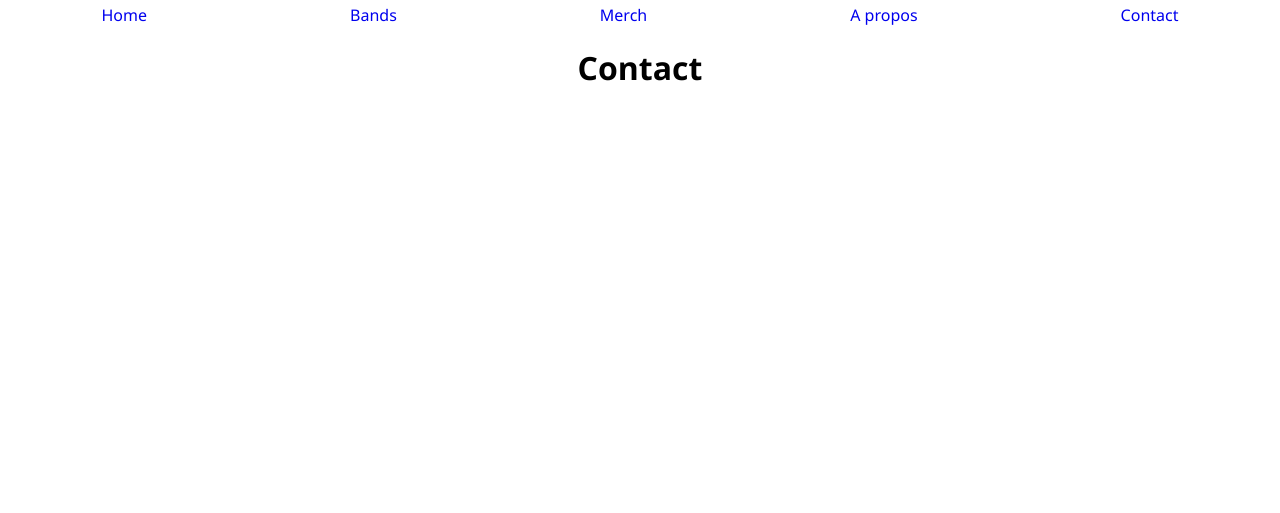
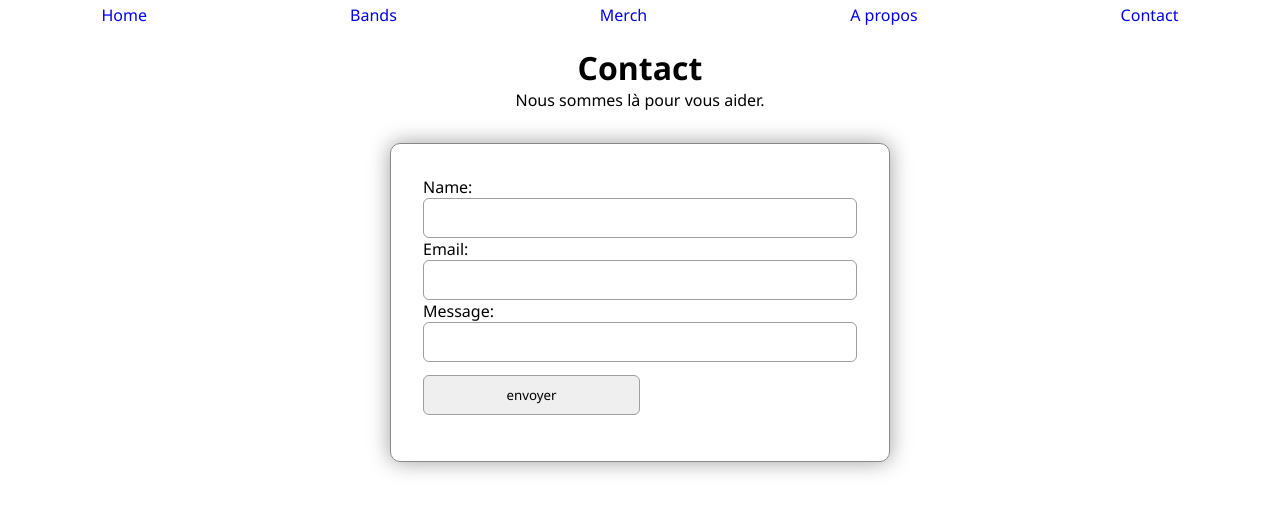
Before and after one commit to LeoLChalot/Django-web-app, a Django app: page /contact/ in a window 1280 px wide. Shown: the top 513 px of the page. Run offline with Django 4.2, Linux system fonts and the light colour scheme.

Commit message:
Envoi fictif du mail

```diff
--- /dev/null
+++ b/merchex/listings/forms.py
@@ -0,0 +1,6 @@
+from django import forms
+
+class ContactUsForm(forms.Form):
+    name = forms.CharField(required=False)
+    email = forms.EmailField()
+    message = forms.CharField(max_length=1000)
--- a/merchex/listings/models.py
+++ b/merchex/listings/models.py
@@ -21,7 +21,7 @@ class Band(models.Model):
     active = models.fields.BooleanField(default=True)
     official_homepage = models.fields.URLField(null=True, blank=True)
 
-    def __str__(self):
+    def __str__(self) -> str :
         return f'{self.name}'
 
 
@@ -41,5 +41,5 @@ class Listing(models.Model):
         choices=Type.choices, max_length=50, default='M')
     band = models.ForeignKey(Band, null=True, on_delete=models.SET_NULL)
 
-    def __str__(self):
+    def __str__(self) -> str:
         return f'{self.title}'
--- a/merchex/listings/static/listings/style.css
+++ b/merchex/listings/static/listings/style.css
@@ -6,9 +6,9 @@
     margin: 0;
     font-family: 'Segoe UI', Tahoma, Geneva, Verdana, sans-serif;
 }
-*{
-    /* box-shadow: 0px 0px 1px 0px red inset; */
-}
+/* {
+    box-shadow: 0px 0px 1px 0px red inset;
+} */
 a{
     text-decoration: none;
 }
@@ -67,6 +67,29 @@ header nav{
     border-radius: 10px;
 }
 
+#contact-form{
+    width: 500px;
+    margin-top: 2em;
+    padding: 2em;
+    border: 1px solid #888888;
+    border-radius: 10px;
+    box-shadow: 0px 0px 21px 0px rgba(158, 158, 158, 1);
+}
+#contact-form input{
+    height: 40px;
+    padding: .5em;
+    border-radius: 6px;
+    border: 1px solid rgba(158, 158, 158, 1);
+}
+#contact-form input:not(#submit){
+    width: 100%;
+}
+#contact-form input:is(#submit){
+    width: 50%;
+    margin: 1em auto;
+
+}
+
 
 @media screen and (min-width: 321px) {
     .band-card-wrapper{
--- a/merchex/listings/templates/listings/contact.html
+++ b/merchex/listings/templates/listings/contact.html
@@ -1,3 +1,9 @@
 {% extends 'listings/base.html' %} {% block content %}
 <h1>Contact</h1>
+<p>Nous sommes là pour vous aider.</p>
+<form action="" method="post" id="contact-form" novalidate>
+    {% csrf_token %}
+    {{ form.as_p }}
+    <input type="submit" value="envoyer" id="submit">
+</form>
 {% endblock %}
--- /dev/null
+++ b/merchex/listings/templates/listings/email_confirmation.html
@@ -0,0 +1,5 @@
+{% extends 'listings/base.html' %} {% block content %}
+<h1>Contact</h1>
+<p>Nous sommes là pour vous aider.</p>
+<h2>Votre mail a bien été envoyé, merci pour votre confiance !</h2>
+{% endblock %}
--- a/merchex/listings/views.py
+++ b/merchex/listings/views.py
@@ -1,9 +1,13 @@
 from django.http import HttpResponse
 from django.shortcuts import render
+from django.core.mail import send_mail
+from django.shortcuts import redirect
 
 # * Import du modèle Band
 from listings.models import Band
 from listings.models import Listing
+
+from listings.forms import ContactUsForm
 
 def home(request):
         return render(request, 'listings/home.html')
@@ -21,7 +25,18 @@ def listing_detail(request, id):
                 { 'listing': listing })
 
 def contact(request):
-        return render(request, 'listings/contact.html')
+        # print('Lam éthode de requête est : ', request.method)
+        # print('Les données POST sont : ', request.POST)
+        if request.method == 'POST':
+                form = ContactUsForm(request.POST)
+                if form.is_valid():
+                        send_mail(subject=f'Message from {form.cleaned_data["name"] or "anonyme"} via MerchEx Contact Us form', message=form.cleaned_data['message'], from_email=form.cleaned_data['email'], recipient_list=['admin@merchex.xyz'],
+                        )
+                        return redirect('listings/email-sent.html')
+        else:
+                form = ContactUsForm()
+
+        return render(request, 'listings/contact.html', {'form':form})
 
 def band_list(request):
         bands = Band.objects.all()
--- a/merchex/merchex/settings.py
+++ b/merchex/merchex/settings.py
@@ -1,3 +1,4 @@
+EMAIL_BACKEND = 'django.core.mail.backends.console.EmailBackend'
 """
 Django settings for merchex project.
 
```
Also changed, not shown: merchex/listings/templates/listings/band_list.html (+0 -8 lines), merchex/db.sqlite3.
